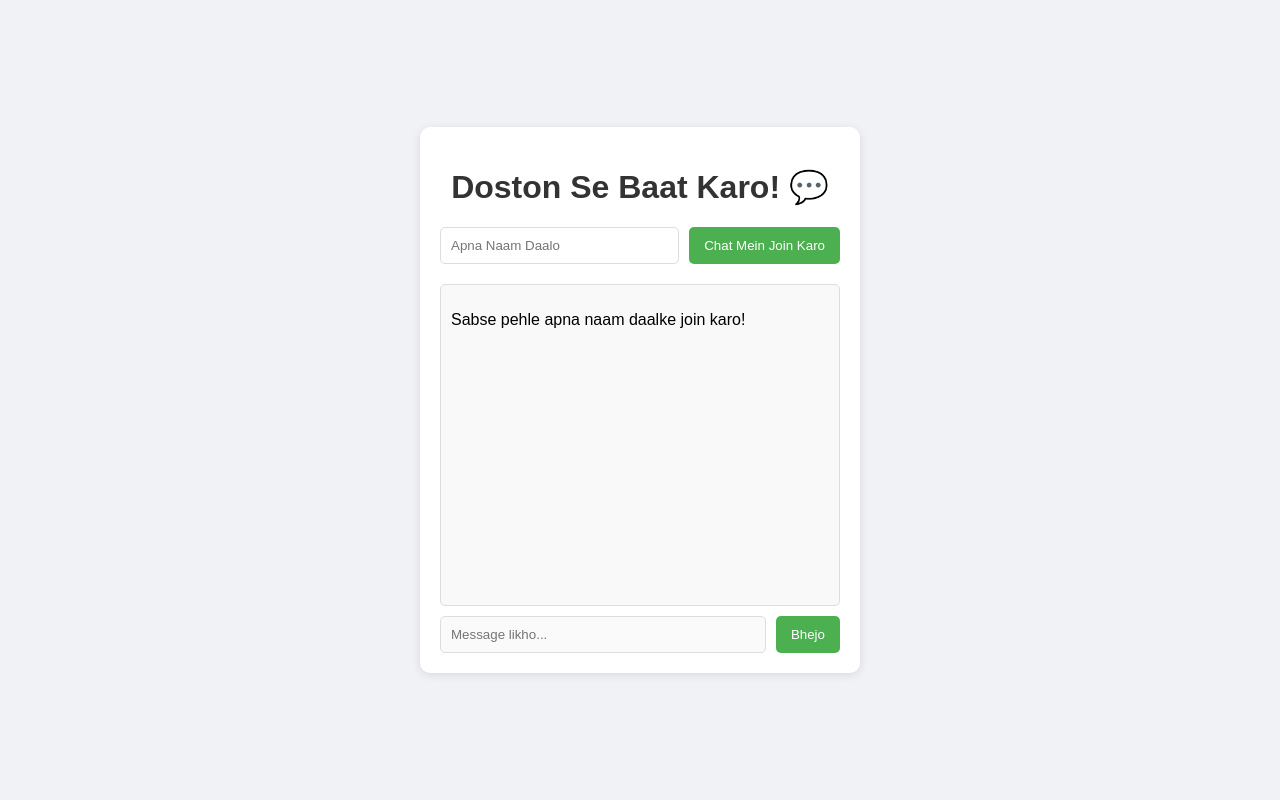
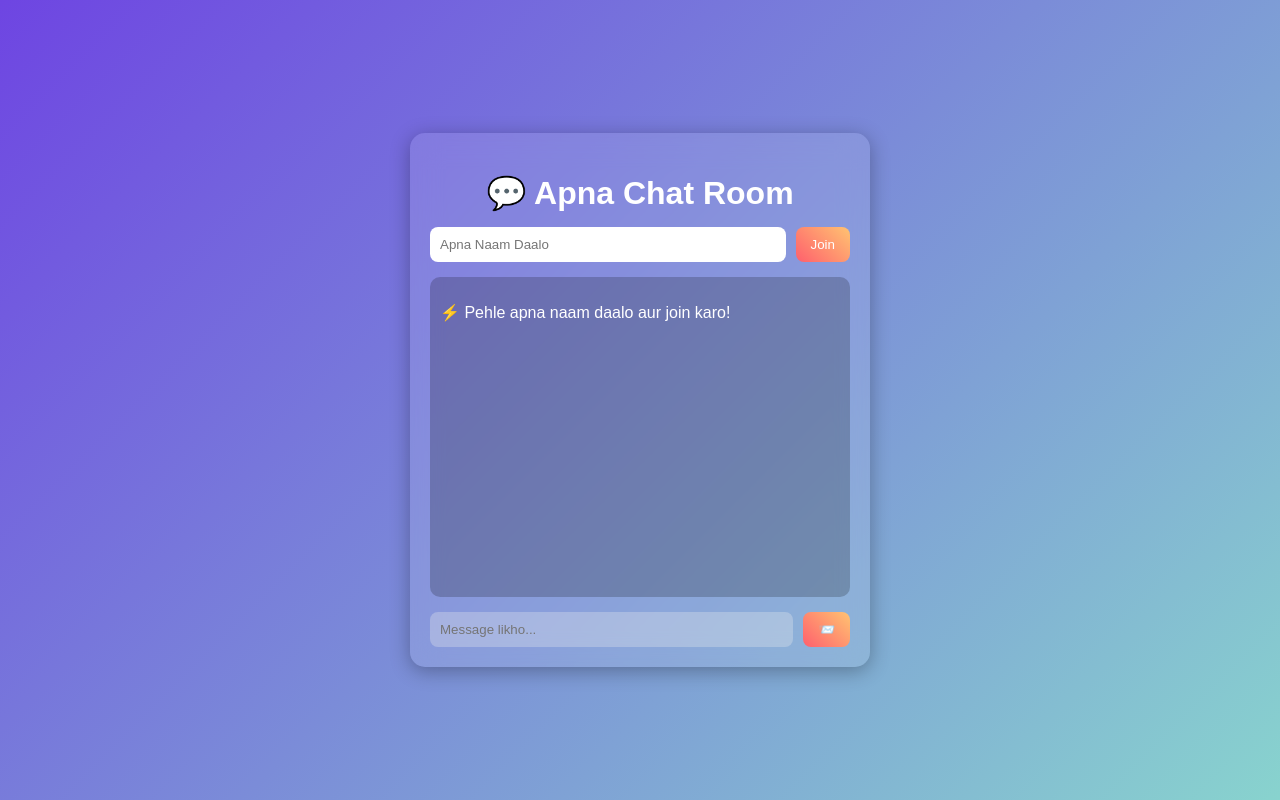
Before and after one commit to amaanshaikh79/chat-app, a website: page public/index.html in a window 1280 px wide. Drawn offline with nearby package versions, Linux system fonts and the light colour scheme; no server answers.

Commit message:
Updated design and features

```diff
--- a/public/index.html
+++ b/public/index.html
@@ -1,28 +1,30 @@
 <!DOCTYPE html>
-<html>
+<html lang="en">
 <head>
-    <title>Apna Chat App</title>
+    <meta charset="UTF-8">
+    <title>Apna Stylish Chat App 💬</title>
     <link rel="stylesheet" href="style.css">
     <script src="/socket.io/socket.io.js"></script>
 </head>
 <body>
     <div class="chat-box">
-        <h1>Doston Se Baat Karo! 💬</h1>
+        <h1 class="title">💬 Apna Chat Room</h1>
 
         <div class="login-box">
             <input type="text" id="username" placeholder="Apna Naam Daalo">
-            <button id="join-btn">Chat Mein Join Karo</button>
+            <button id="join-btn">Join</button>
         </div>
 
         <div class="messages" id="messages">
-            <p>Sabse pehle apna naam daalke join karo!</p>
+            <p class="system-msg">⚡ Pehle apna naam daalo aur join karo!</p>
         </div>
 
         <div class="send-box">
             <input type="text" id="message" placeholder="Message likho..." disabled>
-            <button id="send-btn" disabled>Bhejo</button>
+            <button id="send-btn" disabled>📨</button>
         </div>
     </div>
+
     <script src="script.js"></script>
 </body>
 </html>
--- a/public/script.js
+++ b/public/script.js
@@ -8,7 +8,6 @@ const sendBtn = document.getElementById('send-btn');
 
 let username = '';
 
-// Chat join karne ka button
 joinBtn.addEventListener('click', () => {
     username = usernameInput.value.trim();
     if (username) {
@@ -17,18 +16,14 @@ joinBtn.addEventListener('click', () => {
         joinBtn.disabled = true;
         messageInput.disabled = false;
         sendBtn.disabled = false;
-        addMessage('System', `Aap chat mein shamil ho gaye!`, 'system');
+        addMessage('System', `🎉 ${username}, aap chat me shamil ho gaye!`, 'system');
     }
 });
 
-// Message bhejne ka button
 sendBtn.addEventListener('click', sendMessage);
 
-// Enter key se message bhejna
 messageInput.addEventListener('keypress', (e) => {
-    if (e.key === 'Enter') {
-        sendMessage();
-    }
+    if (e.key === 'Enter') sendMessage();
 });
 
 function sendMessage() {
@@ -40,22 +35,18 @@ function sendMessage() {
     }
 }
 
-// Server se message receive karna
 socket.on('message', (data) => {
     addMessage(data.user, data.text, 'other');
 });
 
-// New user join karne par notification
 socket.on('user-joined', (name) => {
-    addMessage('System', `${name} chat mein aaya hai!`, 'system');
+    addMessage('System', `🚀 ${name} chat mein aaya hai!`, 'system');
 });
 
-// User leave karne par notification
 socket.on('user-left', (name) => {
-    addMessage('System', `${name} chat chhod kar chala gaya.`, 'system');
+    addMessage('System', `👋 ${name} chat chhod ke gaya.`, 'system');
 });
 
-// Message display karne ka function
 function addMessage(user, text, type) {
     const messageElement = document.createElement('div');
     messageElement.classList.add('message', type);
--- a/public/style.css
+++ b/public/style.css
@@ -1,6 +1,6 @@
 body {
-    font-family: Arial, sans-serif;
-    background: #f0f2f5;
+    font-family: 'Poppins', sans-serif;
+    background: linear-gradient(135deg, #6e45e2, #88d3ce);
     display: flex;
     justify-content: center;
     align-items: center;
@@ -9,73 +9,103 @@ body {
 }
 
 .chat-box {
-    background: white;
-    border-radius: 10px;
-    box-shadow: 0 2px 10px rgba(0, 0, 0, 0.1);
-    width: 400px;
+    background: rgba(255, 255, 255, 0.1);
+    backdrop-filter: blur(15px);
+    border-radius: 15px;
+    box-shadow: 0 4px 20px rgba(0, 0, 0, 0.3);
+    width: 90%;
+    max-width: 420px;
     padding: 20px;
+    color: white;
+    animation: fadeIn 1s ease-in-out;
 }
 
-h1 {
+.title {
     text-align: center;
-    color: #333;
+    margin-bottom: 15px;
 }
 
-.login-box {
+.login-box, .send-box {
     display: flex;
     gap: 10px;
-    margin-bottom: 20px;
 }
 
 .login-box input, .send-box input {
     flex: 1;
     padding: 10px;
-    border: 1px solid #ddd;
-    border-radius: 5px;
+    border: none;
+    border-radius: 8px;
+    outline: none;
 }
 
 .login-box button, .send-box button {
-    background: #4CAF50;
+    background: #ff5f6d;
+    background: linear-gradient(45deg, #ff5f6d, #ffc371);
+    border: none;
     color: white;
-    border: none;
     padding: 10px 15px;
-    border-radius: 5px;
+    border-radius: 8px;
     cursor: pointer;
+    transition: transform 0.2s ease, box-shadow 0.2s ease;
 }
 
 .login-box button:hover, .send-box button:hover {
-    background: #45a049;
+    transform: scale(1.05);
+    box-shadow: 0 0 10px rgba(255, 255, 255, 0.6);
 }
 
 .messages {
     height: 300px;
     overflow-y: auto;
-    border: 1px solid #ddd;
-    border-radius: 5px;
+    margin: 15px 0;
     padding: 10px;
-    margin-bottom: 10px;
-    background: #f9f9f9;
+    border-radius: 10px;
+    background: rgba(0, 0, 0, 0.2);
 }
 
-.send-box {
-    display: flex;
-    gap: 10px;
+.messages::-webkit-scrollbar {
+    width: 6px;
+}
+.messages::-webkit-scrollbar-thumb {
+    background: #ff9a9e;
+    border-radius: 3px;
 }
 
 .message {
     margin: 5px 0;
-    padding: 8px;
-    border-radius: 5px;
-    background: #e3f2fd;
+    padding: 8px 12px;
+    border-radius: 15px;
+    display: inline-block;
+    animation: fadeIn 0.3s ease-in;
 }
 
 .message.self {
-    background: #dff0d8;
-    text-align: right;
+    background: #00c6ff;
+    align-self: flex-end;
+    color: white;
+}
+
+.message.other {
+    background: #f9d423;
+    color: black;
 }
 
 .message.system {
-    background: #f8f9fa;
+    background: rgba(255, 255, 255, 0.3);
     text-align: center;
     font-style: italic;
+    display: block;
+    color: #fff;
 }
+
+@keyframes fadeIn {
+    from { opacity: 0; transform: translateY(5px); }
+    to { opacity: 1; transform: translateY(0); }
+}
+
+@media (max-width: 500px) {
+    .chat-box {
+        width: 95%;
+        padding: 15px;
+    }
+}
```
Also changed, not shown: package.json (+9 -1 lines), server.js (+9 -2 lines), 1 other file.
